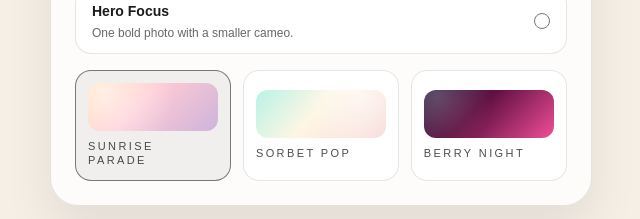
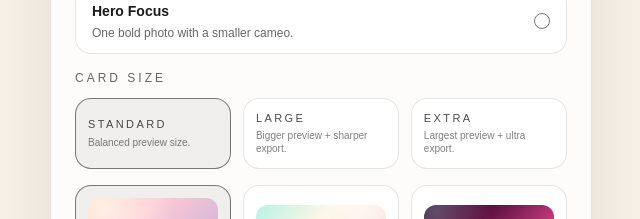
Before and after one commit to 13507-IN/Coustomized-Birthday-Card, a Next.js app in the folder client/: page / in a window 1280 px wide. Shown: the part 1509-1728 px from the top of the page, without its empty margins (54-694 px from the left). Built offline with nearby package versions, Linux system fonts and the light colour scheme; no server answers; a web font is replaced by a local one.

Commit message:
Update the card size to be lagre small or too big

```diff
--- a/client/app/page.tsx
+++ b/client/app/page.tsx
@@ -65,6 +65,30 @@ const layouts = [
     id: "focus",
     name: "Hero Focus",
     description: "One bold photo with a smaller cameo.",
+  },
+];
+
+const cardSizes = [
+  {
+    id: "standard",
+    name: "Standard",
+    description: "Balanced preview size.",
+    previewMaxWidth: 520,
+    downloadScale: 2,
+  },
+  {
+    id: "large",
+    name: "Large",
+    description: "Bigger preview + sharper export.",
+    previewMaxWidth: 620,
+    downloadScale: 2.5,
+  },
+  {
+    id: "xlarge",
+    name: "Extra",
+    description: "Largest preview + ultra export.",
+    previewMaxWidth: 720,
+    downloadScale: 3,
   },
 ];
 
@@ -247,6 +271,7 @@ export default function Home() {
   const [message, setMessage] = useState(defaultMessage);
   const [themeId, setThemeId] = useState(themes[0].id);
   const [layoutId, setLayoutId] = useState(layouts[0].id);
+  const [cardSizeId, setCardSizeId] = useState(cardSizes[0].id);
   const [photos, setPhotos] = useState<(PhotoSlot | null)[]>([
     null,
     null,
@@ -261,6 +286,11 @@ export default function Home() {
   const theme = useMemo(
     () => themes.find((item) => item.id === themeId) ?? themes[0],
     [themeId],
+  );
+
+  const cardSize = useMemo(
+    () => cardSizes.find((item) => item.id === cardSizeId) ?? cardSizes[0],
+    [cardSizeId],
   );
 
   const apiUrl =
@@ -384,7 +414,7 @@ export default function Home() {
       const canvas = await html2canvas(cardRef.current, {
         backgroundColor: null,
         useCORS: true,
-        scale: 2,
+        scale: cardSize.downloadScale,
       });
       const dataUrl = canvas.toDataURL("image/png");
       const link = document.createElement("a");
@@ -610,6 +640,31 @@ export default function Home() {
                       </label>
                     ))}
                   </div>
+                  <div className="grid gap-3">
+                    <p className="text-xs uppercase tracking-[0.25em] text-black/60">
+                      Card size
+                    </p>
+                    <div className="grid gap-3 md:grid-cols-3">
+                      {cardSizes.map((size) => (
+                        <button
+                          key={size.id}
+                          onClick={() => setCardSizeId(size.id)}
+                          className={`rounded-2xl border px-3 py-3 text-left text-xs uppercase tracking-[0.2em] transition ${
+                            cardSizeId === size.id
+                              ? "border-black/50 bg-black/5"
+                              : "border-black/10 bg-white"
+                          }`}
+                        >
+                          <span className="block text-[11px] text-black/70">
+                            {size.name}
+                          </span>
+                          <span className="mt-1 block text-[10px] normal-case tracking-normal text-black/50">
+                            {size.description}
+                          </span>
+                        </button>
+                      ))}
+                    </div>
+                  </div>
                   <div className="grid gap-3 md:grid-cols-3">
                     {themes.map((item) => (
                       <button
@@ -752,9 +807,16 @@ export default function Home() {
                   Preview
                 </div>
                 <div
+                  className="mx-auto w-full"
+                  style={{ maxWidth: `${cardSize.previewMaxWidth}px` }}
+                >
+                  <div
                     ref={cardRef}
                     className="relative mt-4 aspect-[3/2] w-full overflow-hidden rounded-[28px] border border-white/70 p-5"
-                  style={{ background: theme.background, boxShadow: theme.shadow }}
+                    style={{
+                      background: theme.background,
+                      boxShadow: theme.shadow,
+                    }}
                   >
                     <div className="absolute -right-10 -top-10 h-36 w-36 rounded-full bg-white/30 blur-2xl" />
                     <div className="absolute -bottom-12 left-10 h-32 w-32 rounded-full bg-white/30 blur-2xl" />
@@ -869,6 +931,7 @@ export default function Home() {
                       />
                     ))}
                   </div>
+                </div>
                 <div className="mt-4 text-xs text-black/60">
                   Drag inside a photo to reposition. Use Swap to switch photo
                   placement.
```
Lines whose indentation alone changed are shown as unchanged.
